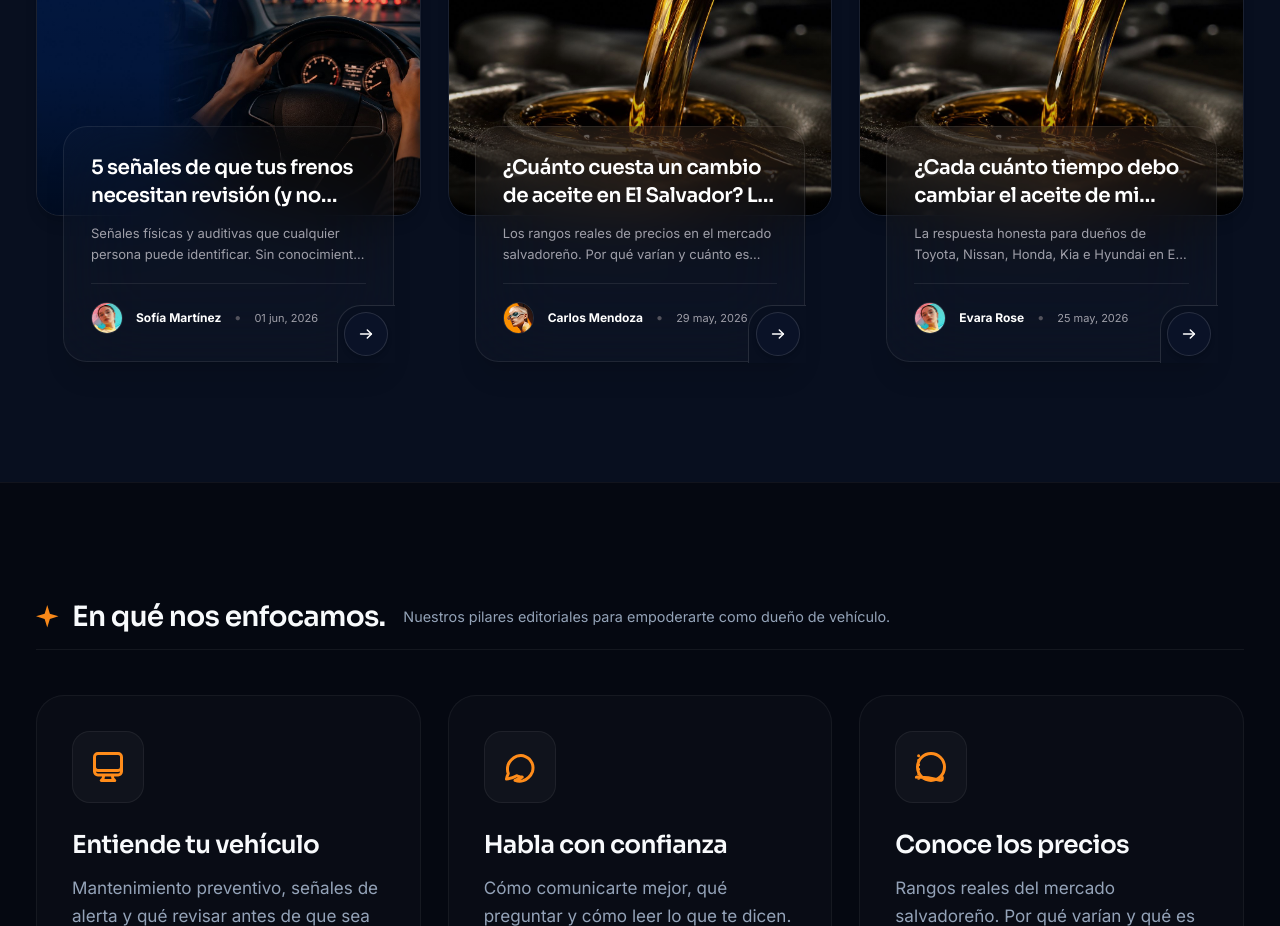
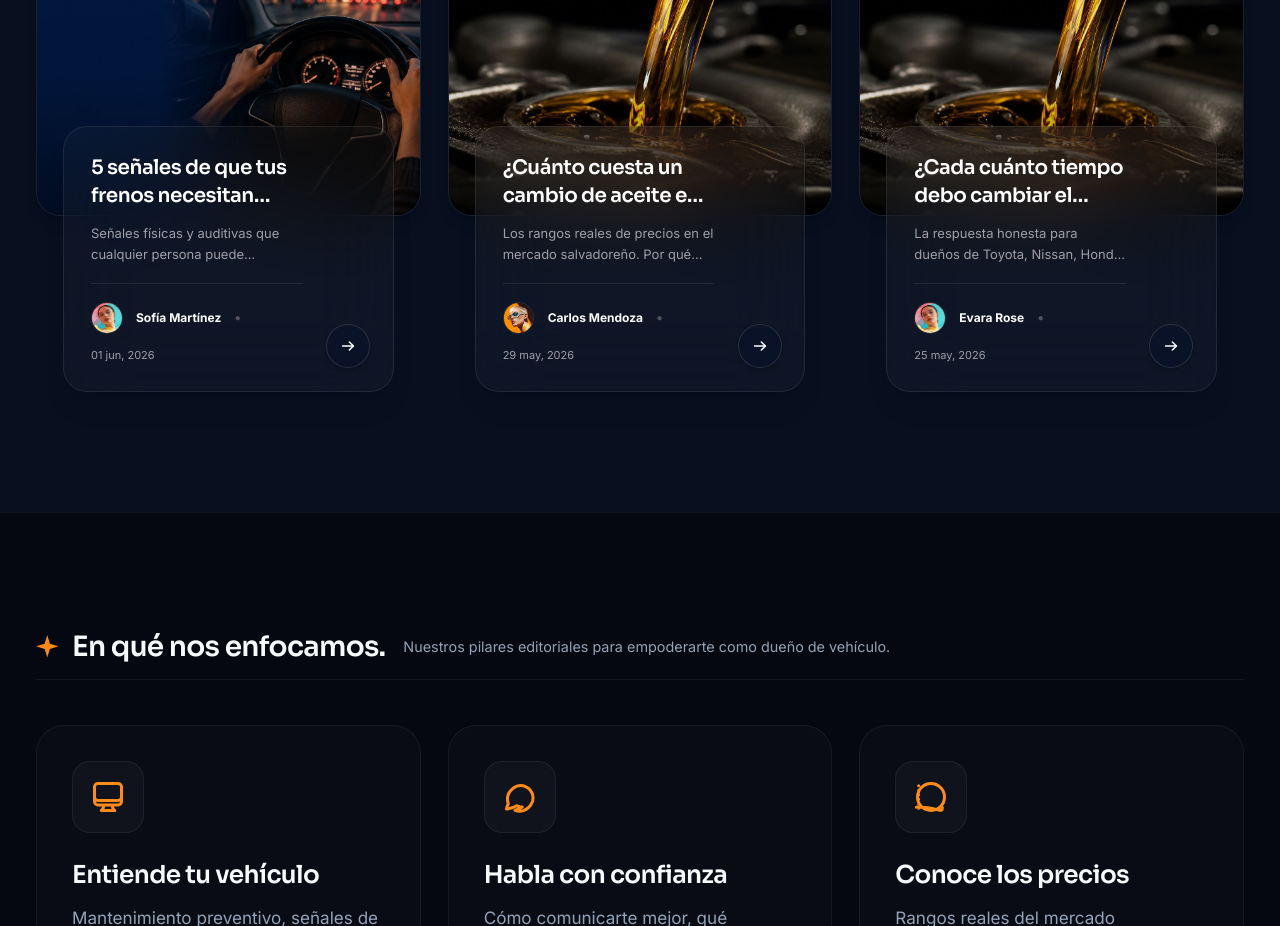
Before and after one commit to denyslopez/taller-express, a Next.js app: page / in a window 1280 px wide. Shown: the part 1340-2266 px from the top of the page. Built offline with nearby package versions, Linux system fonts and the light colour scheme.

Commit message:
style: remove bottom right cutout from ArticleCard and adjust dark transparency to be lighter and more frosted

```diff
--- a/components/cards/ArticleCard.tsx
+++ b/components/cards/ArticleCard.tsx
@@ -57,7 +57,7 @@ export default function ArticleCard({ article }: ArticleCardProps) {
           - Overflowing the bottom boundary natively using negative relative translation/margins
           - Highly translucent white glass with light border and distinct blur factor
       */}
-      <div className="relative z-10 mx-4 sm:mx-6 -mt-20 bg-white/[0.02] dark:bg-black/25 backdrop-blur-2xl border border-white/[0.08] dark:border-white/[0.1] rounded-[24px] p-5 sm:p-6 flex flex-col gap-3 shadow-xl transition-all duration-300 group-hover:bg-white/[0.06] dark:group-hover:bg-black/35 group-hover:border-white/[0.16]">
+      <div className="relative z-10 mx-4 sm:mx-6 -mt-20 bg-white/[0.03] dark:bg-white/[0.07] backdrop-blur-2xl border border-white/[0.08] dark:border-white/[0.12] rounded-[24px] p-5 sm:p-6 pr-16 sm:pr-20 flex flex-col gap-3 shadow-xl transition-all duration-300 group-hover:bg-white/[0.06] dark:group-hover:bg-white/[0.1] group-hover:border-white/[0.16]">
 
         {/* Title */}
         <Link href={`/blog/${article.slug}`} className="focus:outline-none">
@@ -101,14 +101,10 @@ export default function ArticleCard({ article }: ArticleCardProps) {
           </span>
         </div>
 
-        {/* Bottom Corner Arrow Cutout & Overlapping Button:
-            - Border corner syncs seamlessly with the background using exact curvature
-        */}
-        <div className="absolute -bottom-[2px] -right-[2px] w-[58px] h-[58px] bg-[#080f1f] dark:bg-[#080f1f] rounded-tl-[24px] border-t border-l border-white/[0.12] transition-colors duration-300 group-hover:border-white/[0.18] flex items-center justify-center">
-          {/* Circular Navigation Arrow */}
+        {/* Floating Navigation Arrow Button */}
         <Link
           href={`/blog/${article.slug}`}
-            className="w-[44px] h-[44px] rounded-full border border-white/[0.12] bg-[#0c1328]/90 dark:bg-[#0c1328]/90 text-white flex items-center justify-center transition-all duration-300 group-hover:bg-te-orange group-hover:text-te-bg-alt group-hover:scale-105 shadow-md"
+          className="absolute bottom-5 right-5 w-[44px] h-[44px] rounded-full border border-white/[0.12] bg-[#0c1328]/90 dark:bg-[#0c1328]/90 text-white flex items-center justify-center transition-all duration-300 group-hover:bg-te-orange group-hover:text-te-bg-alt group-hover:scale-105 shadow-md z-20"
           aria-label="Leer artículo completo"
         >
           <svg
@@ -134,6 +130,5 @@ export default function ArticleCard({ article }: ArticleCardProps) {
         </Link>
       </div>
     </div>
-    </div>
   );
 }
```
Lines whose indentation alone changed are shown as unchanged.
